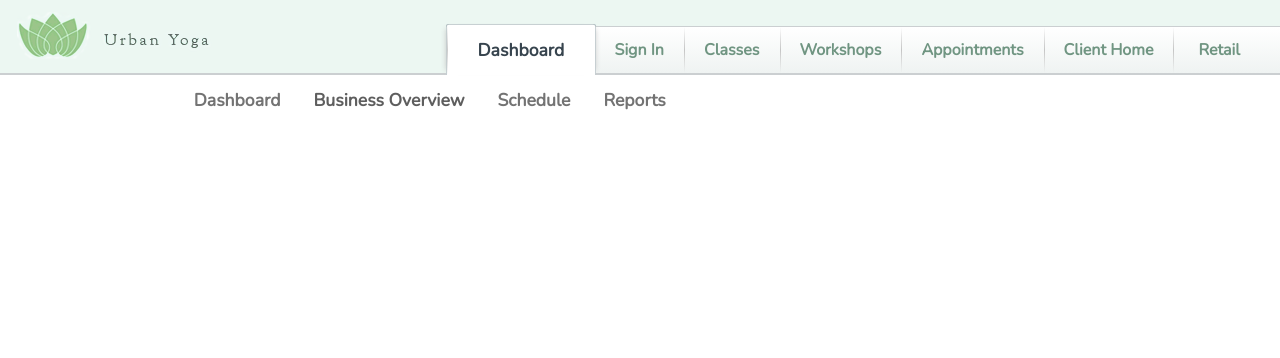
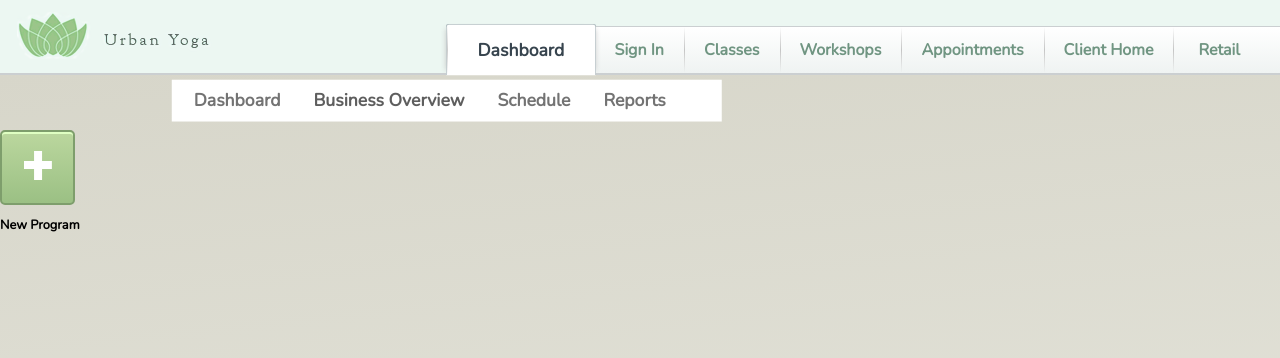
Before and after one commit to estenman/business-overview-react, a React (Create React App) app: page / in a window 1280 px wide. Shown: the top 358 px of the page. Built offline with nearby package versions, Linux system fonts and the light colour scheme.

Commit message:
Add new program button

```diff
--- a/src/App.css
+++ b/src/App.css
@@ -12,3 +12,15 @@
 .clearfix::before, .clearfix::after {
   clear: both;
 }
+
+.page-wrapper {
+	display: flex;
+	flex-direction: column;
+	height: 100%;
+}
+
+.program-wrapper {
+	padding-top: 55px;
+	background: linear-gradient(174deg, rgb(215, 214, 202) 0%, rgb(232, 232, 223) 100%);
+	flex: 1 0 auto;
+}
--- a/src/App.js
+++ b/src/App.js
@@ -1,13 +1,18 @@
 import React from 'react';
 import './App.css';
 import './Normalize.css'
-import './components/header/Header-FullNavigation.css';
-import Header from './components/header/Header.js';
+import './components/Header/Header-FullNavigation.css';
+import './components/Program-Button/ProgramButton.css';
+import Header from './components/Header/Header.js';
+import ProgramButton from './components/Program-Button/ProgramButton.js';
 
 function App() {
   return (
-    <div>
+    <div className="page-wrapper">
     	<Header />
+    	<div className="program-wrapper">
+    		 <ProgramButton />
+    	</div>
     </div>
   );
 }
--- a/src/components/Header/Header-FullNavigation.css
+++ b/src/components/Header/Header-FullNavigation.css
@@ -4,7 +4,9 @@ header {
   align-items: flex-end;
   border-bottom: 2px solid #cbcfd1;;
   background-color: #ecf7f2;
+  flex-shrink: 0;
 }
+
 .header-logo {
   display: inline-block;
   margin: 11px 0px 11px 16px;
--- /dev/null
+++ b/src/components/Program-Button/ProgramButton.css
@@ -0,0 +1,42 @@
+.program-button {
+	width: 75px;
+	height: 75px;
+	background: linear-gradient(#bbd79e, #9bc084);
+	border-radius: 5px;
+	border: 2px solid #7e9e6c;
+	box-shadow: inset 0px 2px 0px 0px rgba(223,255,194,1);
+	position: relative;
+	z-index: 1;
+	}
+
+.program-button::before {
+	position: absolute;
+	content: "";
+	top: 0px;
+	right: 0px;
+	bottom: 0px;
+	left: 0px;
+	background: linear-gradient(#95ac7e, #7c9969);
+	z-index: -1;
+	opacity: 0;
+	transition: opacity 0.25s linear;
+
+}
+.program-button:hover::before {
+	opacity: 1;
+}
+
+.program-button:active {
+	transform: scale(.9);
+}
+
+.program-button-copy {
+	font-weight: 600;
+	font-size: .8em;
+}
+
+#descriptionNewProgram {
+	height: 0px;
+	width: 0px;
+	overflow: hidden;
+}
--- /dev/null
+++ b/src/components/Program-Button/ProgramButton.js
@@ -0,0 +1,17 @@
+import React, { Component } from 'react';
+
+class ProgramButton extends Component {
+	render() {
+		return(
+			<aside>
+				<button aria-label="New Program" aria-describedby="descriptionNewProgram" className="program-button">
+					<img src="/assets/plus_icon.png" alt="plus sign" />
+				</button>
+				<p className="program-button-copy">New Program</p>
+				<div id="descriptionNewProgram">Clicking the button will open a window to add a new program</div>
+			</aside>
+		);
+	}
+}
+
+export default ProgramButton;
--- a/src/index.css
+++ b/src/index.css
@@ -20,3 +20,7 @@ code {
   font-family: source-code-pro, Menlo, Monaco, Consolas, "Courier New",
     monospace;
 }
+
+#root {
+  height: 100%;
+}
```
